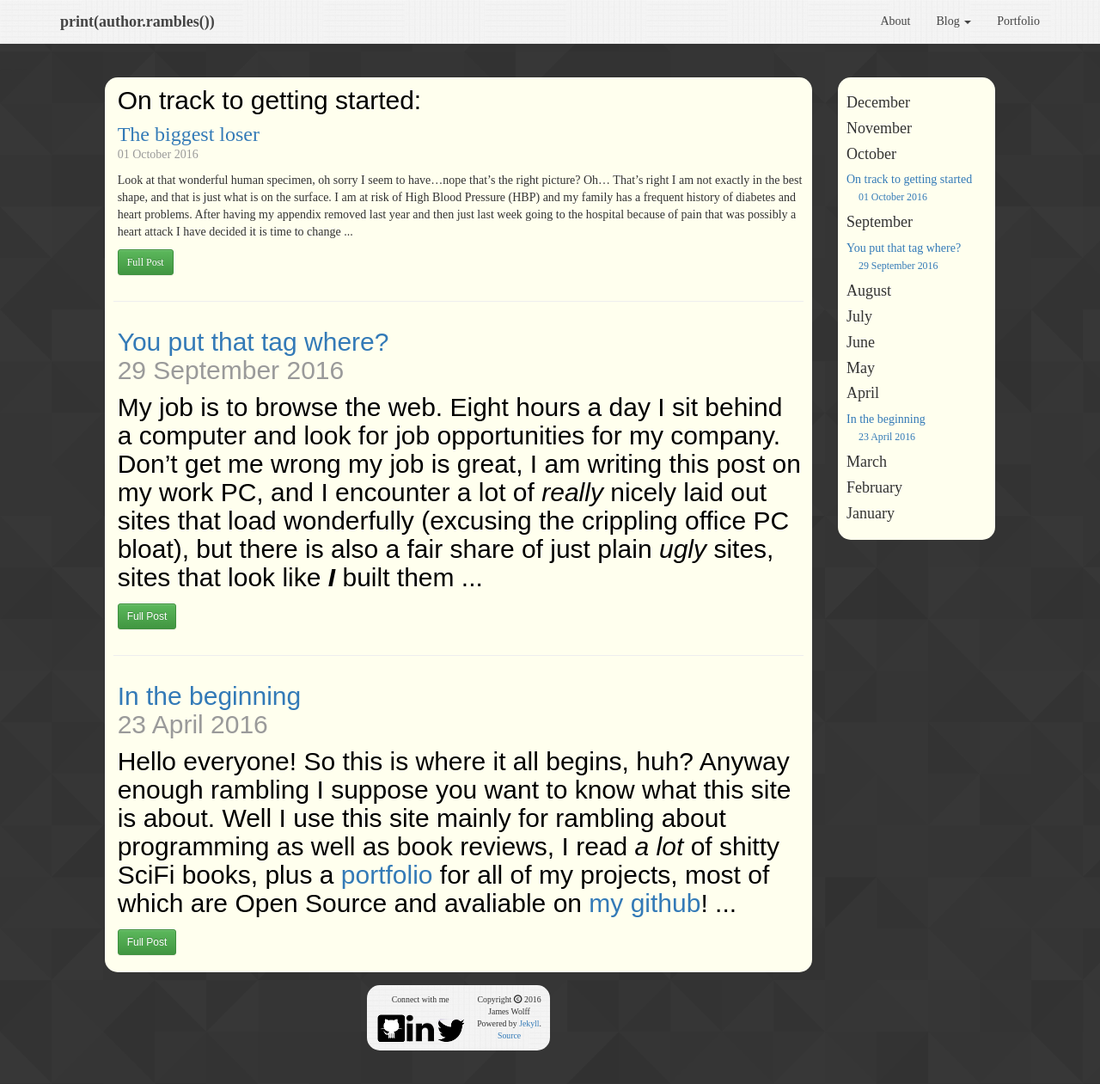
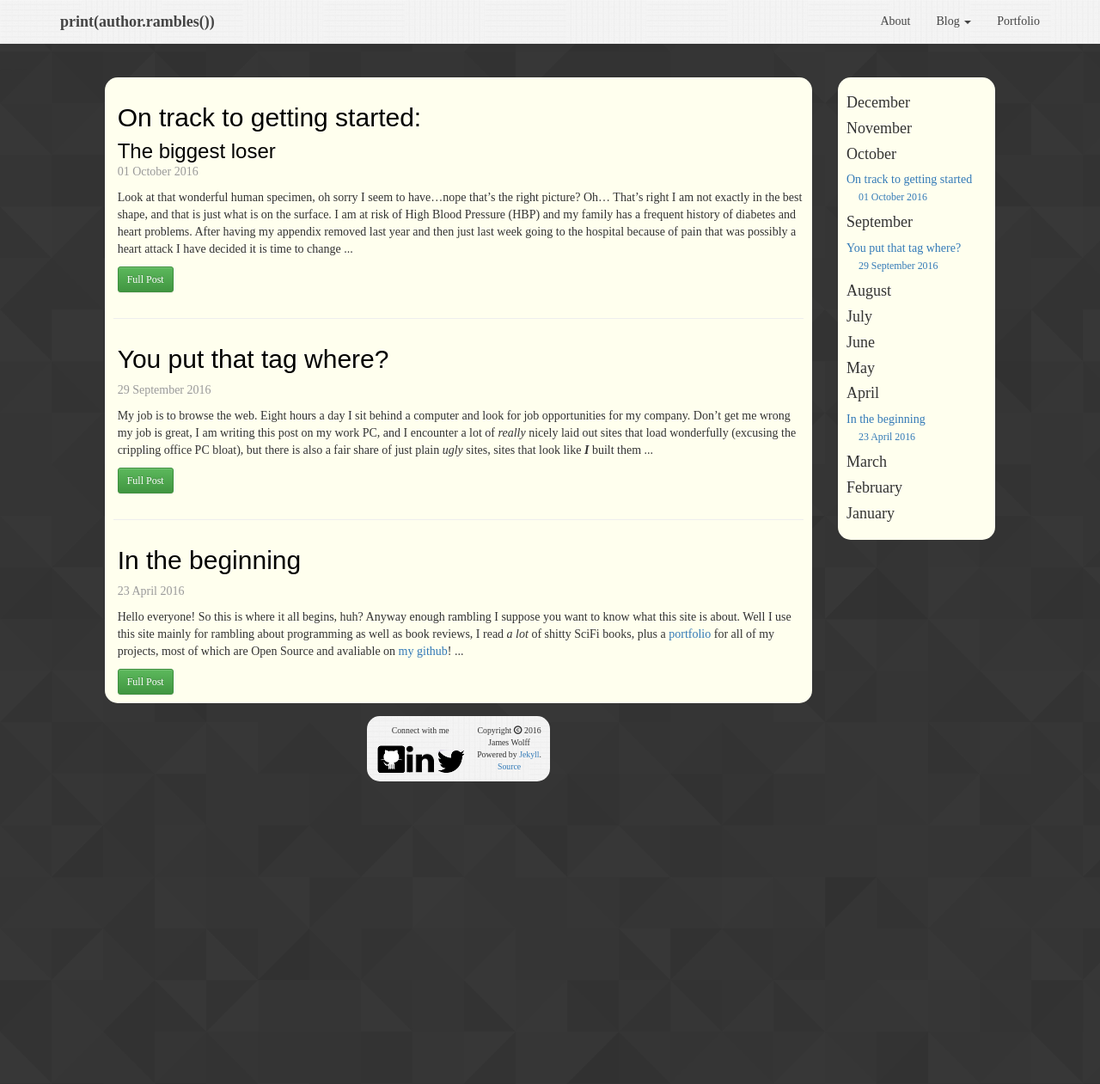
Before and after one commit to jwolff52/wolffblog, a Jekyll site: the page built from index.html, in a window 1280 px wide and 1262 px high. Shown: the whole window at 86% size. Built offline with Jekyll 4.4.1, drawn with Linux system fonts in a browser that asks for light colours; some web fonts are replaced; the list of posts is cut into pages by our own code.

Commit message:
Update index.html

```diff
--- a/index.html
+++ b/index.html
@@ -8,7 +8,7 @@
 		{% else %}
 			<div class="post">
 				<div id="{{ post.title }}">
-					<a href="{{ post.url }}"><h2 class="post-title">{{ post.title }}{% if post.subtitle %}:</h2> <h3 class="post-subtitle">{{ post.subtitle }}</h3>{% endif %}</a>
+					<a class="post-title" href="{{ post.url }}"><h2>{{ post.title }}{% if post.subtitle %}:</h2> <h3 class="post-subtitle">{{ post.subtitle }}</h3>{% else %}</h2>{% endif %}</a>
 					<span class="post-date">{{ post.date | date_to_long_string }}</span>
 					<p>{{ post.excerpt | markdownify | remove: '<p>' | remove: '</p>' }}...</p>
 					<a class="btn btn-sm btn-success" href="{{ post.url }}">Full Post</a>
```
